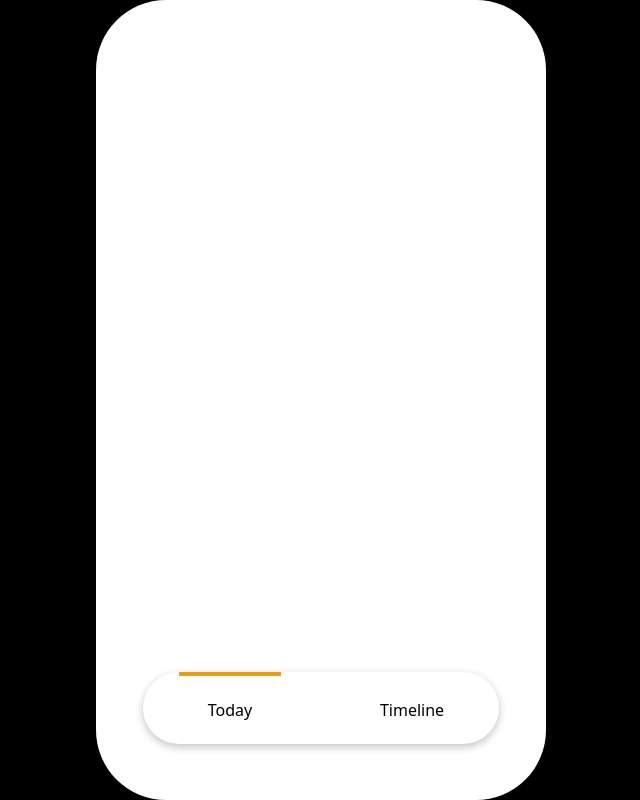
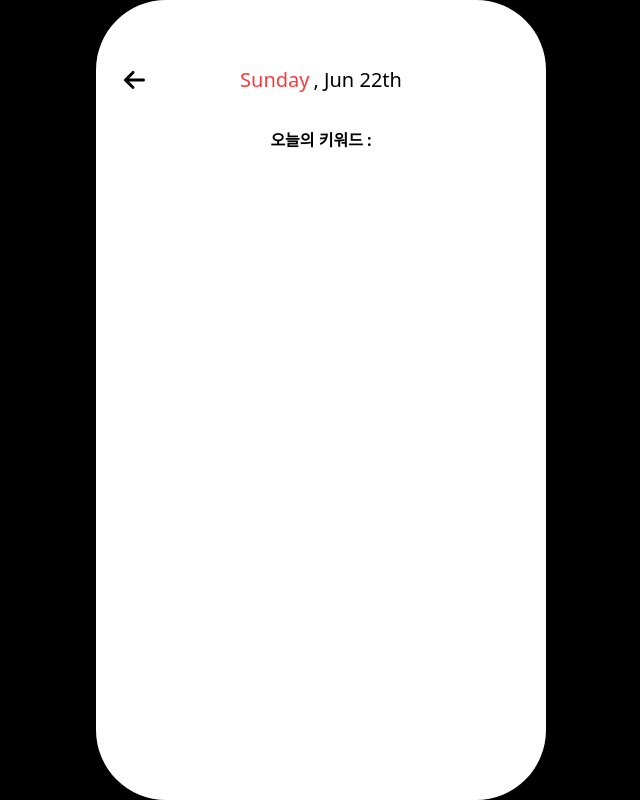
Before and after one commit to jiwoopark727/moodify, a Next.js app: page /music in a window 1280 px wide. Shown: the whole page, without its empty margins (319-959 px from the left). Built offline with nearby package versions, Linux system fonts and the light colour scheme.

Commit message:
feature: /music 페이지 헤더 구현

```diff
--- a/package.json
+++ b/package.json
@@ -9,6 +9,9 @@
     "lint": "next lint"
   },
   "dependencies": {
+    "@fortawesome/fontawesome-svg-core": "^6.7.2",
+    "@fortawesome/free-solid-svg-icons": "^6.7.2",
+    "@fortawesome/react-fontawesome": "^0.2.2",
     "next": "15.3.4",
     "react": "^19.0.0",
     "react-dom": "^19.0.0",
--- a/src/app/(music)/music/page.tsx
+++ b/src/app/(music)/music/page.tsx
@@ -1,10 +1,61 @@
-import Navigation from 'Moodify/app/components/Navigation';
+'use client';
+
+import { FontAwesomeIcon } from '@fortawesome/react-fontawesome';
+import { useKeywordStore } from 'Moodify/app/stores/useKeywordStore';
+import { faArrowLeft } from '@fortawesome/free-solid-svg-icons';
+import { useRouter } from 'next/navigation';
 
 export default function Music() {
+  const keyword = useKeywordStore((state) => state.keyword);
+
+  const router = useRouter();
+
+  const handleBackClick = () => {
+    router.back(); // 이전 페이지로 이동
+  };
+
+  const weekday = new Intl.DateTimeFormat('en-US', { weekday: 'long' }).format(
+    new Date()
+  );
+
+  const month = new Intl.DateTimeFormat('en-US', { month: 'short' }).format(
+    new Date()
+  );
+
+  const day = new Intl.DateTimeFormat('en-US', { day: 'numeric' }).format(
+    new Date()
+  );
   return (
     <div className='w-screen h-svh flex items-center justify-center'>
       <div className='w-[450px] h-[100vh] bg-[#fff] rounded-[70px] p-4 flex flex-col items-center'>
-        <Navigation />
+        <div className='w-full relative flex items-center justify-between text-xl font-medium mt-[5vh]'>
+          <span
+            onClick={handleBackClick}
+            className='ml-1 cursor-pointer p-2 text-2xl'
+          >
+            <FontAwesomeIcon icon={faArrowLeft} />
+          </span>
+          <div className='absolute left-1/2 -translate-x-1/2'>
+            <span
+              className={
+                weekday === 'Saturday'
+                  ? 'text-[#2b5bf7]'
+                  : weekday === 'Sunday'
+                  ? 'text-[#f83b3b]'
+                  : 'text-black'
+              }
+            >
+              {weekday}
+            </span>
+            <span className='ml-1'>
+              , {month} {day}th
+            </span>
+          </div>
+        </div>
+        {/* 키워드 */}
+        <p className='mt-6 text-base font-semibold'>
+          오늘의 키워드 : {keyword}
+        </p>
       </div>
     </div>
   );
--- a/src/app/components/Navigation.tsx
+++ b/src/app/components/Navigation.tsx
@@ -1,9 +1,22 @@
 'use client';
 
+import { useRouter } from 'next/navigation';
 import { useState } from 'react';
 
 export default function Navigation() {
-  const [activeTab, setActiveTab] = useState<'today' | 'timeline'>('today');
+  const [activeTab, setActiveTab] = useState<'today' | 'timeline' | null>(
+    'today'
+  );
+
+  const router = useRouter();
+
+  const handleTodayClick = () => {
+    router.push('/');
+  };
+
+  const handleTimelineClick = () => {
+    router.push('/timeline');
+  };
 
   return (
     // 전체를 감싸는 박스
@@ -21,7 +34,10 @@ export default function Navigation() {
             }`}
           >
             <button
-              onClick={() => setActiveTab('today')}
+              onClick={() => {
+                setActiveTab('today');
+                handleTodayClick();
+              }}
               className='w-full h-full cursor-pointer'
             >
               Today
@@ -36,7 +52,10 @@ export default function Navigation() {
             }`}
           >
             <button
-              onClick={() => setActiveTab('timeline')}
+              onClick={() => {
+                setActiveTab('timeline');
+                handleTimelineClick();
+              }}
               className='w-full h-full cursor-pointer'
             >
               Timeline
--- a/src/app/components/ValidationButton.tsx
+++ b/src/app/components/ValidationButton.tsx
@@ -7,17 +7,18 @@ export default function ValidationButton() {
   const keyword = useKeywordStore((state) => state.keyword);
   const router = useRouter();
 
-  const handleClick = () => {
+  const handleGenerateClick = () => {
     if (keyword !== null) {
-      router.push('/music'); // 이동할 경로
+      router.push('/music');
     } else {
       alert('오늘의 무드를 선택해주세요!');
     }
   };
+
   return (
     <>
       <button
-        onClick={handleClick}
+        onClick={handleGenerateClick}
         className='mt-[6vh] cursor-pointer border-2 border-[#ed9d12] px-6 py-3 rounded-xl hover:bg-[#ed9d12] hover:text-[#fff]'
       >
         Generate
--- a/src/app/components/Welcome.tsx
+++ b/src/app/components/Welcome.tsx
@@ -12,7 +12,7 @@ export default function Welcome() {
   );
   return (
     <>
-      <p className='flex justify-center pt-[5vh] font-bold text-[32px] text-[#ed9d12]'>
+      <p className='flex justify-center mt-[5vh] font-bold text-[32px] text-[#ed9d12]'>
         Good Morning
       </p>
       <p className='flex justify-center text-[20px]'>
--- /dev/null
+++ b/src/app/fontawesome.ts
@@ -0,0 +1,3 @@
+import { config } from '@fortawesome/fontawesome-svg-core';
+import '@fortawesome/fontawesome-svg-core/styles.css';
+config.autoAddCss = false;
--- a/src/app/layout.tsx
+++ b/src/app/layout.tsx
@@ -1,5 +1,6 @@
 import type { Metadata } from 'next';
 import './globals.css';
+import '../app/fontawesome';
 
 export const metadata: Metadata = {
   title: 'Moodify',
```
Also changed, not shown: 1 other file (tests, documents, lock files or other folders).
